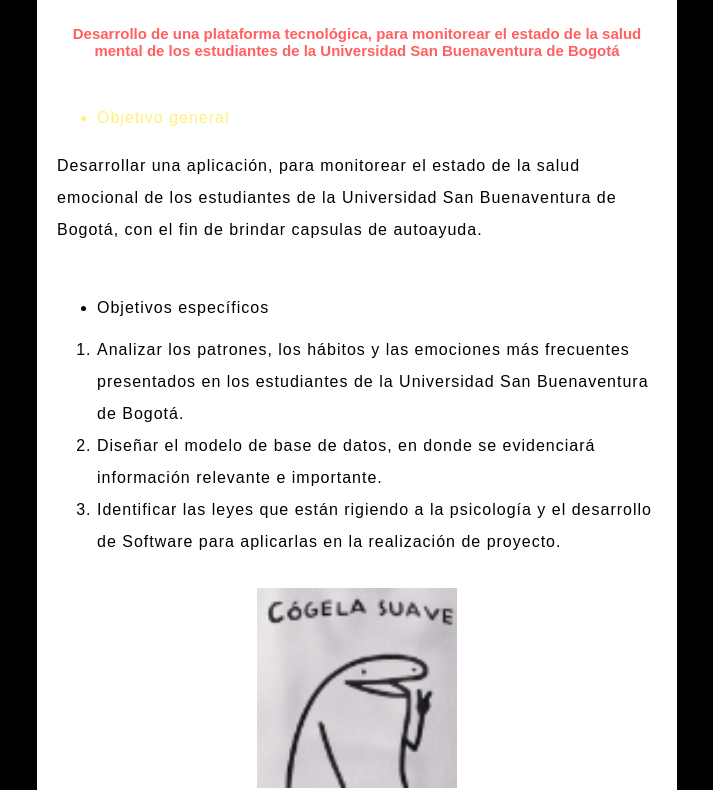
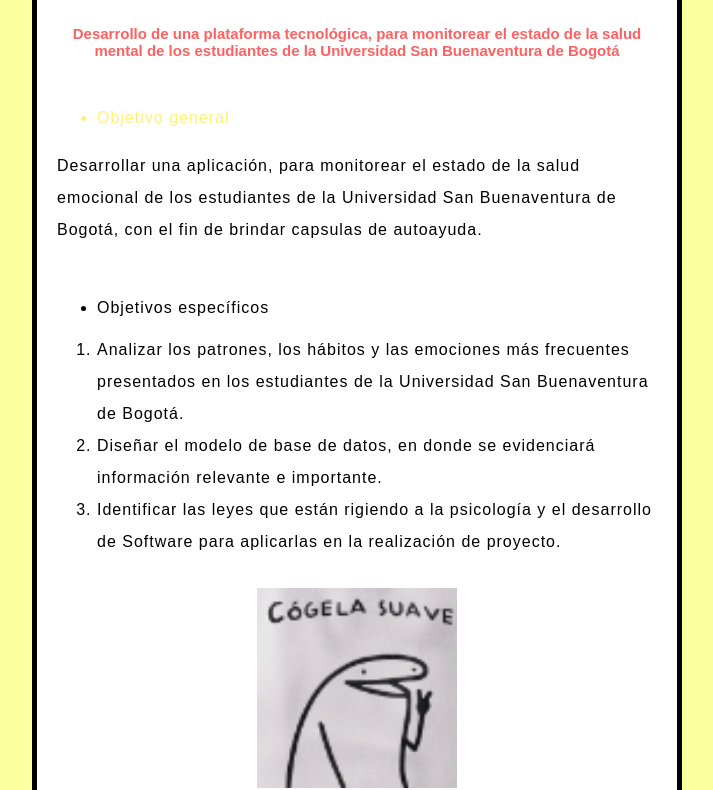
Before and after one commit to KittyLore/trabajo-final, a plain HTML site: page index.html in a window 1280 px wide. Shown: the part 169-959 px from the top of the page, without its empty margins (283-996 px from the left). Drawn offline with Linux system fonts and the light colour scheme.

Commit message:
2
Cambio dos para mejor estetica

```diff
--- a/CSS/estilo.css
+++ b/CSS/estilo.css
@@ -11,7 +11,7 @@ html{
         line-height:2;
         letter-spacing: 1px;}
 
-    html{background-color:rgb(0, 0, 0);}
+    html{background-color:rgb(252, 255, 157);}
 
     body{
     width: 600px;
```
